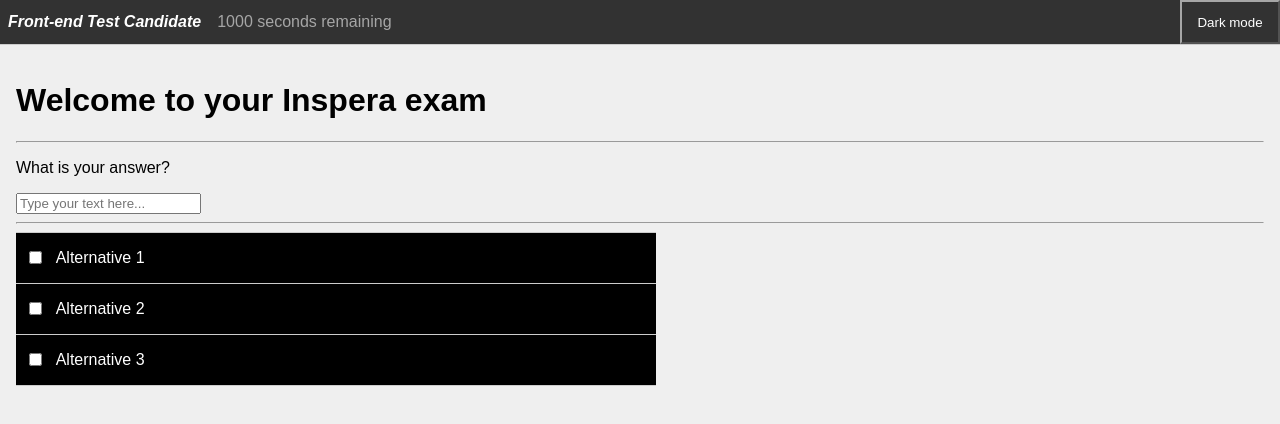
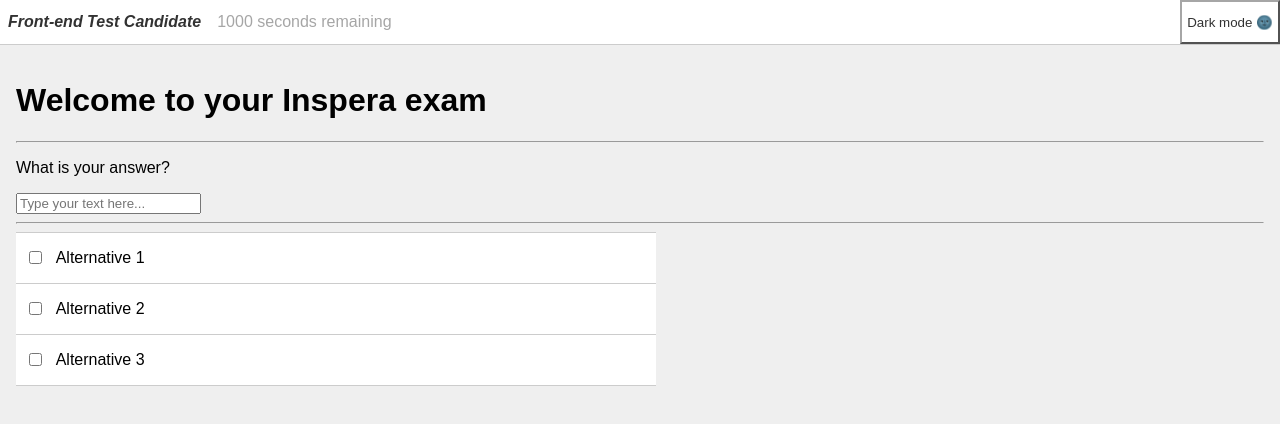
Before and after one commit to VitoXa/Theming-via-css-inspera, a React app: page / in a window 1280 px wide. Shown: the top 424 px of the page. Built offline with nearby package versions, Linux system fonts and the light colour scheme.

Commit message:
Add switch theme logic

```diff
--- /dev/null
+++ b/src/actions/themeActions.js
@@ -0,0 +1,7 @@
+export const types = {
+    SET_THEME: 'SET_THEME',
+};
+
+export function setTheme(themeName) {
+    return { type: types.SET_THEME, themeName };
+}
--- a/src/components/appTheme/AppTheme.js
+++ b/src/components/appTheme/AppTheme.js
@@ -1,10 +1,14 @@
 import React from 'react';
 import PropTypes from 'prop-types';
+import { useSelector } from 'react-redux';
 import compileThemeVarSection from './compileTheme';
 import darkTheme from './themes/darkTheme';
+import lightTheme from './themes/lightTheme';
 
 const ThemedContainer = ({ children }) => {
-    const theme = darkTheme;
+    const themeName = useSelector((state) => state.theme.themeName);
+
+    const theme = themeName === 'light' ? lightTheme : darkTheme;
     return (
         <React.Fragment>
             <style>
@@ -18,6 +22,7 @@ const ThemedContainer = ({ children }) => {
         </React.Fragment>
     );
 };
+
 ThemedContainer.propTypes = {
     children: PropTypes.element.isRequired,
 };
--- a/src/components/header/Header.js
+++ b/src/components/header/Header.js
@@ -1,9 +1,17 @@
 import React from 'react';
-import { useSelector } from 'react-redux';
+import { useSelector, useDispatch } from 'react-redux';
+import { setTheme } from '../../actions/themeActions';
 import './Header.scss';
 
 const Header = () => {
     const timeRemaining = useSelector((state) => state.time.timeRemaining);
+    const currentTheme = useSelector((state) => state.theme.themeName);
+
+    const dispatch = useDispatch();
+    const toggleTheme = () => {
+        dispatch(setTheme(currentTheme === 'light' ? 'dark' : 'light'));
+    };
+
     return (
         <div className="header">
             <div className="info">
@@ -15,8 +23,8 @@ const Header = () => {
                 </div>
             </div>
             <div className="theme-toggle-container">
-                <button onClick={() => console.log('Toggle dark mode')} type="button" className="theme-toggle">
-                    Dark mode
+                <button onClick={toggleTheme} type="button" className="theme-toggle">
+                    {currentTheme === 'light' ? 'Dark mode 🌚' : 'Light mode 🌝'}
                 </button>
             </div>
         </div>
--- a/src/css/base.scss
+++ b/src/css/base.scss
@@ -4,3 +4,7 @@ body {
     margin: 0;
     padding: 0;
 }
+
+body * {
+    transition: color 0.2s, background-color 0.2s;
+}
--- a/src/reducers/rootReducer.js
+++ b/src/reducers/rootReducer.js
@@ -1,9 +1,10 @@
 import { combineReducers } from 'redux';
-
+import themeReducer from './themeReducer';
 import timeReducer from './timeReducer';
 
 const appReducer = combineReducers({
     time: timeReducer,
+    theme: themeReducer,
 });
 
 const rootReducer = (state, action) => appReducer(state, action);
--- /dev/null
+++ b/src/reducers/themeReducer.js
@@ -0,0 +1,18 @@
+import { types } from '../actions/themeActions';
+
+const defaultState = {
+    themeName: 'light',
+};
+
+export default function (state = defaultState, action) {
+    switch (action.type) {
+    case types.SET_THEME:
+        return {
+            ...state,
+            themeName: action.themeName,
+        };
+
+    default:
+        return state;
+    }
+}
```
